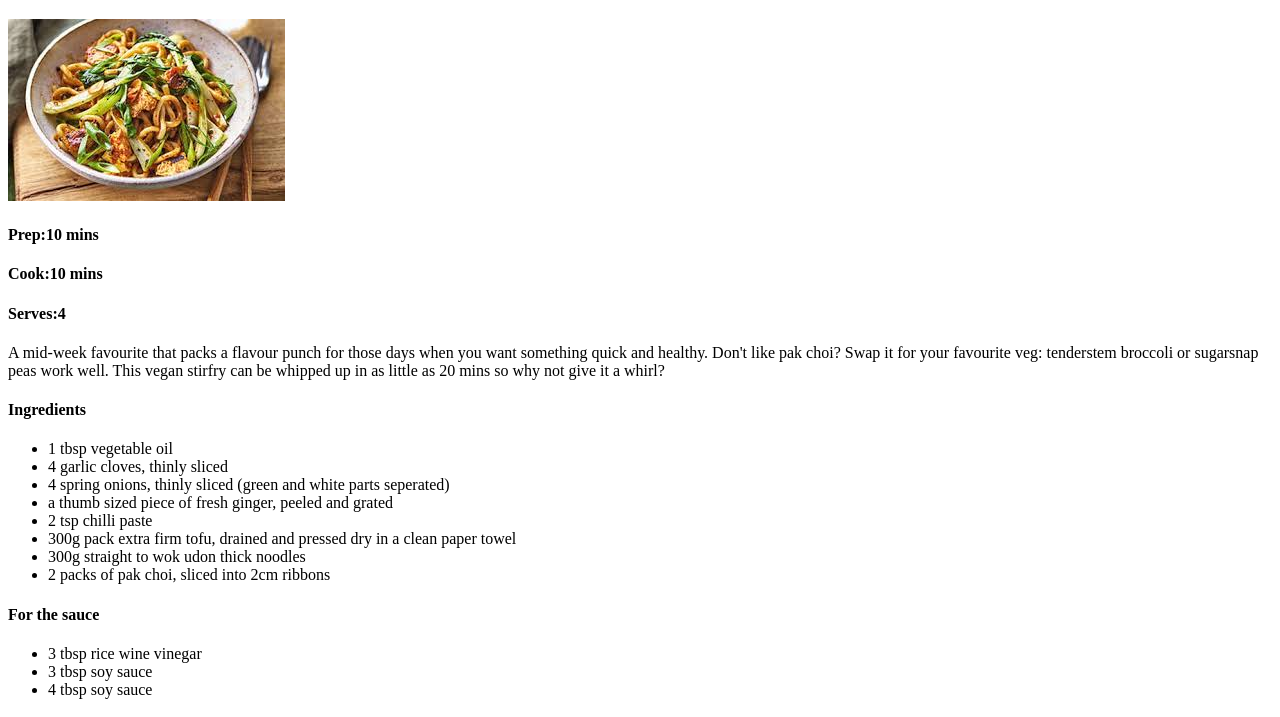
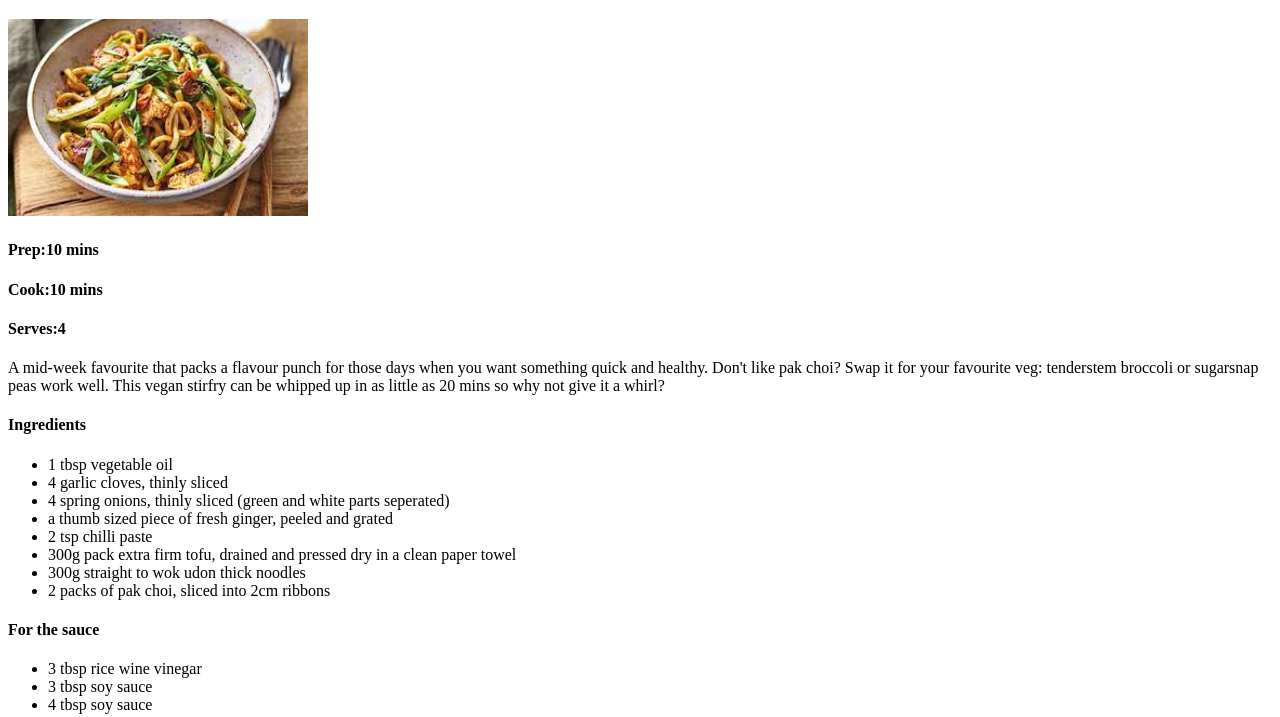
Before and after one commit to CarmenZak/odin-recipes, a plain HTML site: page recipes/hoisin-tofu.html in a window 1280 px wide. Shown: the part 61-778 px from the top of the page. Drawn offline with Linux system fonts and the light colour scheme.

Commit message:
Change tofu image width
Formatted width of hoisin tofu recipe image in keeping with other recipe pages

```diff
--- a/recipes/hoisin-tofu.html
+++ b/recipes/hoisin-tofu.html
@@ -7,7 +7,7 @@
 </head>
 <body>
     <h1>Garlic &amp; hoisin-braised tofu, udon and pak choi</h1>
-    <img src="../images/tofu.jpeg">
+    <img src="../images/tofu.jpeg" width="300">
     <h4><strong>Prep:</strong>10 mins</h4> <h4><strong>Cook:</strong>10 mins</h4>
     <h4><strong>Serves:</strong>4</h4>
 <p>A mid-week favourite that packs a flavour punch for those days when you want something quick and
```
